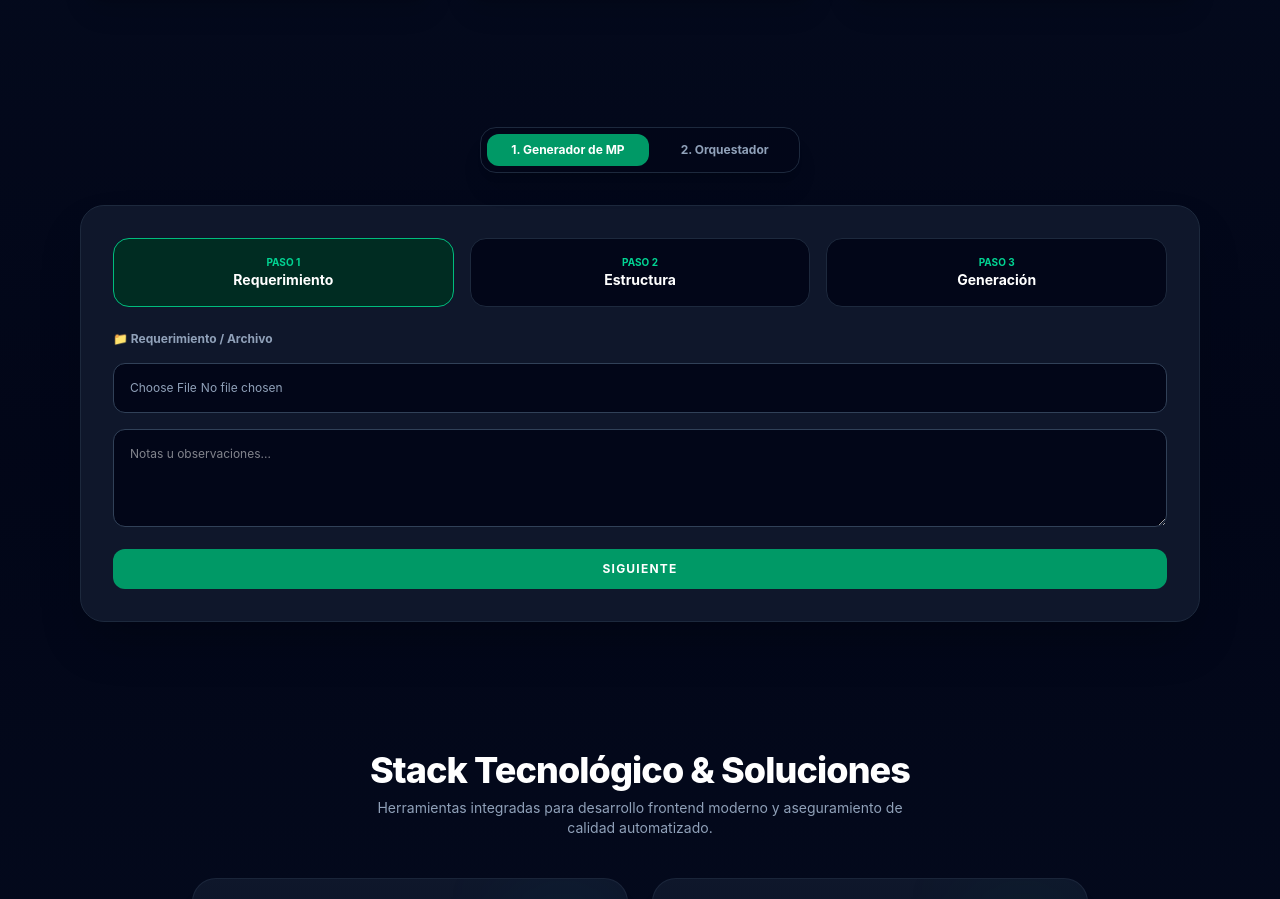
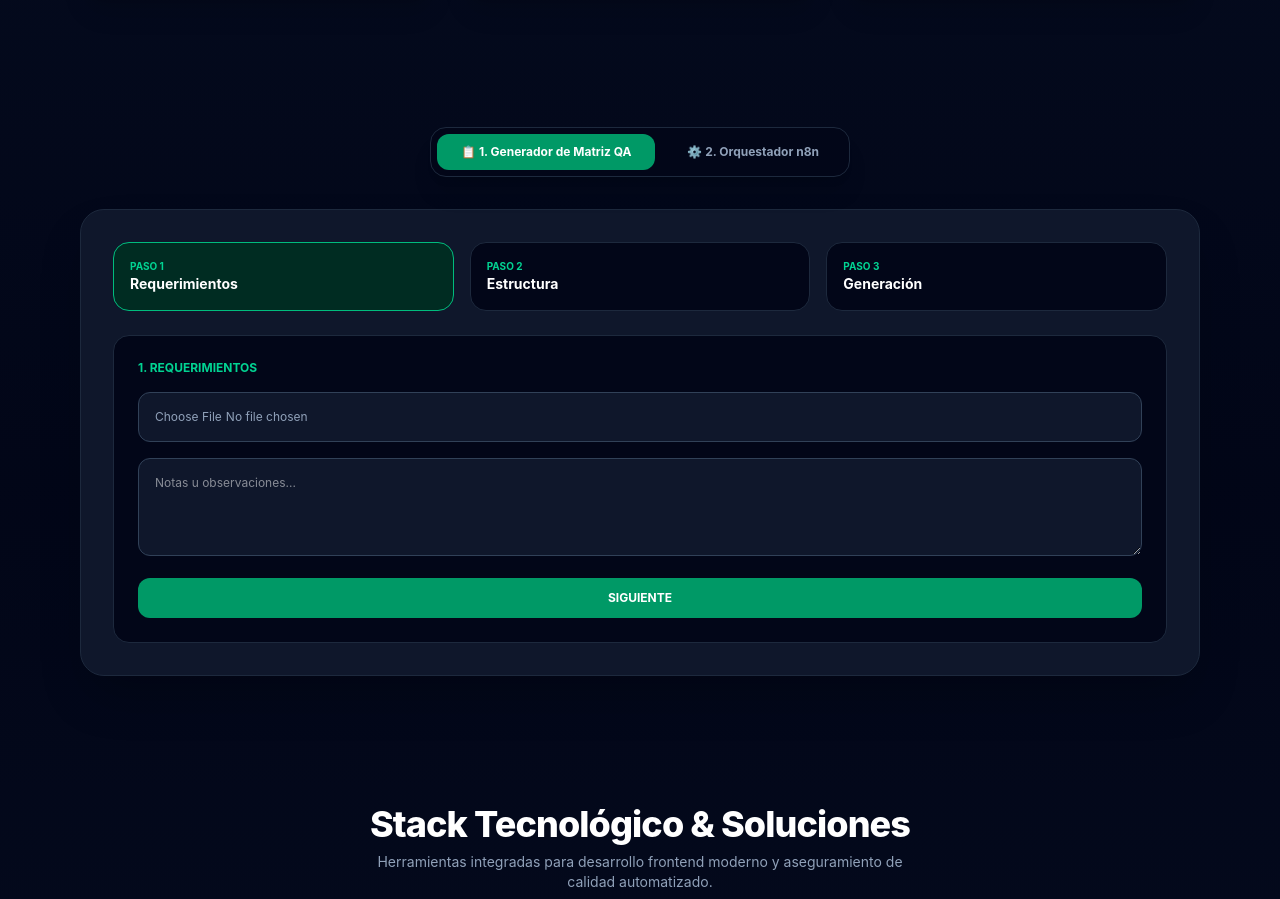
Before and after one commit to hegm840804/portafolio-web, a React (Vite) app: page / in a window 1280 px wide. Shown: the part 1503-2402 px from the top of the page. Built offline with nearby package versions, Linux system fonts and the light colour scheme; the HTML template or start-up script is replaced by a standard one.

Commit message:
feat(final): restaurar diseño premium, 3 pasos funcionales y seguridad invisible

```diff
--- a/src/components/QASuiteStudio.jsx
+++ b/src/components/QASuiteStudio.jsx
@@ -1,96 +1,166 @@
-import { useState, useEffect } from 'react';
-import N8NOrchestrator from './N8NOrchestrator';
+import { useState, useEffect } from "react";
+import N8NOrchestrator from "./N8NOrchestrator";
 
 export default function QASuiteStudio({ onOpenContact }) {
-  // SEGURIDAD INVISIBLE: Bloquea herramientas de dev y selección de texto
+  // SEGURIDAD INVISIBLE
   useEffect(() => {
     const handler = (e) => {
-      if (e.keyCode === 123 || (e.ctrlKey && e.shiftKey && (e.keyCode === 73 || e.keyCode === 74 || e.keyCode === 67))) {
+      if (
+        e.keyCode === 123 ||
+        (e.ctrlKey &&
+          e.shiftKey &&
+          (e.keyCode === 73 || e.keyCode === 74 || e.keyCode === 67))
+      )
         e.preventDefault();
-      }
     };
-    document.addEventListener('keydown', handler);
-    return () => document.removeEventListener('keydown', handler);
+    document.addEventListener("keydown", handler);
+    return () => document.removeEventListener("keydown", handler);
   }, []);
 
-  const [pestanaActiva, setPestanaActiva] = useState('matriz');
+  const [pestanaActiva, setPestanaActiva] = useState("matriz");
   const [pasoMP, setPasoMP] = useState(1);
-  const [nivel, setNivel] = useState('MED');
-  const [archivoReq, setArchivoReq] = useState(null);
-  const [archivoEstructura, setArchivoEstructura] = useState(null);
-  const [requerimiento, setRequerimiento] = useState({ notas: '' });
+  const [nivel, setNivel] = useState("MED");
+  const totalCasos = nivel === "JR" ? 50 : nivel === "MED" ? 100 : 150;
+  const costo = (totalCasos * 250).toLocaleString("es-MX", {
+    style: "currency",
+    currency: "MXN",
+  });
 
-  const totalCasos = nivel === 'JR' ? 50 : nivel === 'MED' ? 100 : 150;
-  const costoEstimado = (totalCasos * 250).toLocaleString('es-MX', { style: 'currency', currency: 'MXN' });
-
-  const listaCasos = Array.from({ length: 15 }, (_, i) => ({
-    id: `TC-SPEI-${String(i + 1).padStart(3, '0')}`,
-    modulo: 'Core SPEI',
-    tipo: i % 2 === 0 ? 'Happy Path' : 'Test to Fail',
-    severidad: 'Crítica'
+  const listaCasos = Array.from({ length: 10 }, (_, i) => ({
+    id: `TC-SPEI-${i + 1}`,
+    tipo: i % 2 === 0 ? "Happy Path" : "Test to Fail",
+    severidad: "Crítica",
   }));
 
   return (
-    <section id="automatizaciones" className="max-w-6xl mx-auto px-4 py-16" onContextMenu={(e) => e.preventDefault()} style={{ WebkitUserSelect: 'none', userSelect: 'none' }}>
+    <section
+      id="automatizaciones"
+      className="max-w-6xl mx-auto px-4 py-16"
+      onContextMenu={(e) => e.preventDefault()}
+      style={{ WebkitUserSelect: "none", userSelect: "none" }}
+    >
+      {/* Pestañas Premium */}
       <div className="text-center mb-8">
         <div className="inline-flex gap-2 bg-slate-950 p-1.5 rounded-2xl border border-slate-800 shadow-xl">
-          <button onClick={() => setPestanaActiva('matriz')} className={`px-6 py-2 rounded-xl text-xs font-bold transition ${pestanaActiva === 'matriz' ? 'bg-emerald-600 text-white' : 'text-slate-400 hover:text-white'}`}>1. Generador de MP</button>
-          <button onClick={() => setPestanaActiva('n8n')} className={`px-6 py-2 rounded-xl text-xs font-bold transition ${pestanaActiva === 'n8n' ? 'bg-cyan-600 text-white' : 'text-slate-400 hover:text-white'}`}>2. Orquestador</button>
+          <button
+            onClick={() => setPestanaActiva("matriz")}
+            className={`px-6 py-2.5 rounded-xl text-xs font-bold transition ${pestanaActiva === "matriz" ? "bg-emerald-600 text-white" : "text-slate-400 hover:text-white"}`}
+          >
+            📋 1. Generador de Matriz QA
+          </button>
+          <button
+            onClick={() => setPestanaActiva("n8n")}
+            className={`px-6 py-2.5 rounded-xl text-xs font-bold transition ${pestanaActiva === "n8n" ? "bg-cyan-600 text-white" : "text-slate-400 hover:text-white"}`}
+          >
+            ⚙️ 2. Orquestador n8n
+          </button>
         </div>
       </div>
 
-      <div className="bg-slate-900 border border-slate-800 rounded-3xl p-8 shadow-2xl space-y-8">
-        {pestanaActiva === 'matriz' ? (
-          <div className="space-y-6">
-            <div className="grid grid-cols-3 gap-4">
-              {[1, 2, 3].map(p => (
-                <button key={p} onClick={() => setPasoMP(p)} className={`p-4 rounded-2xl border ${pasoMP === p ? 'bg-emerald-950 border-emerald-500' : 'bg-slate-950 border-slate-800'}`}>
-                  <p className="text-[10px] text-emerald-400 font-bold uppercase">Paso {p}</p>
-                  <p className="text-sm font-bold text-white">{p === 1 ? 'Requerimiento' : p === 2 ? 'Estructura' : 'Generación'}</p>
+      <div className="bg-slate-900 border border-slate-800 rounded-3xl p-8 shadow-2xl space-y-6">
+        {pestanaActiva === "matriz" ? (
+          <div className="space-y-6 animate-fadeIn">
+            {/* Tarjetas de Pasos Premium */}
+            <div className="grid grid-cols-1 sm:grid-cols-3 gap-4">
+              {[1, 2, 3].map((p) => (
+                <button
+                  key={p}
+                  onClick={() => setPasoMP(p)}
+                  className={`p-4 rounded-2xl border text-left transition ${pasoMP === p ? "bg-emerald-950 border-emerald-500" : "bg-slate-950 border-slate-800"}`}
+                >
+                  <p className="text-[10px] text-emerald-400 font-bold uppercase">
+                    Paso {p}
+                  </p>
+                  <p className="text-sm font-bold text-white">
+                    {p === 1
+                      ? "Requerimientos"
+                      : p === 2
+                        ? "Estructura"
+                        : "Generación"}
+                  </p>
                 </button>
               ))}
             </div>
 
+            {/* Contenido Paso 1 */}
             {pasoMP === 1 && (
-              <div className="space-y-4 animate-fadeIn">
-                <label className="block text-xs font-bold text-slate-400">📁 Requerimiento / Archivo</label>
-                <input type="file" onChange={(e) => setArchivoReq(e.target.files[0]?.name)} className="w-full bg-slate-950 border border-slate-700 p-4 rounded-xl text-xs text-slate-400" />
-                <textarea placeholder="Notas u observaciones..." value={requerimiento.notas} onChange={(e) => setRequerimiento({...requerimiento, notas: e.target.value})} className="w-full bg-slate-950 border border-slate-700 p-4 rounded-xl text-white text-xs" rows="4" />
-                <button onClick={() => setPasoMP(2)} className="bg-emerald-600 w-full py-3 rounded-xl text-xs font-bold text-white uppercase tracking-widest cursor-pointer">Siguiente</button>
+              <div className="bg-slate-950 border border-slate-800 p-6 rounded-2xl space-y-4">
+                <h4 className="text-xs font-bold text-emerald-400 uppercase">
+                  1. Requerimientos
+                </h4>
+                <input
+                  type="file"
+                  className="w-full bg-slate-900 border border-slate-700 p-4 rounded-xl text-xs text-slate-400"
+                />
+                <textarea
+                  placeholder="Notas u observaciones..."
+                  className="w-full bg-slate-900 border border-slate-700 p-4 rounded-xl text-white text-xs"
+                  rows="4"
+                />
+                <button
+                  onClick={() => setPasoMP(2)}
+                  className="bg-emerald-600 w-full py-3 rounded-xl text-xs font-bold text-white uppercase"
+                >
+                  Siguiente
+                </button>
               </div>
             )}
 
-            {pasoMP === 2 && (
-              <div className="space-y-4 animate-fadeIn">
-                <label className="block text-xs font-bold text-slate-400">📊 Formato / Estructura</label>
-                <input type="file" onChange={(e) => setArchivoEstructura(e.target.files[0]?.name)} className="w-full bg-slate-950 border border-slate-700 p-4 rounded-xl text-xs text-slate-400" />
-                <button onClick={() => setPasoMP(3)} className="bg-cyan-600 w-full py-3 rounded-xl text-xs font-bold text-white uppercase tracking-widest cursor-pointer">Generar Matriz</button>
-              </div>
-            )}
-
+            {/* Contenido Paso 3 (Tabla) */}
             {pasoMP === 3 && (
-              <div className="space-y-4 animate-fadeIn">
+              <div className="space-y-4">
                 <div className="flex gap-2">
-                  {['JR', 'MED', 'SR'].map(n => (
-                    <button key={n} onClick={() => setNivel(n)} className={`flex-1 py-2 rounded-lg text-xs font-bold ${nivel === n ? 'bg-emerald-600' : 'bg-slate-800 text-slate-400'}`}>{n}</button>
+                  {["JR", "MED", "SR"].map((n) => (
+                    <button
+                      key={n}
+                      onClick={() => setNivel(n)}
+                      className={`flex-1 py-2 rounded-lg text-xs font-bold ${nivel === n ? "bg-purple-600" : "bg-slate-800 text-slate-400"}`}
+                    >
+                      {n}
+                    </button>
                   ))}
                 </div>
                 <div className="bg-slate-950 border border-slate-800 rounded-2xl overflow-hidden">
                   <table className="w-full text-xs text-left">
-                    <thead className="bg-slate-900 text-emerald-400 uppercase"><tr><th className="p-3">ID</th><th className="p-3">Tipo</th><th className="p-3">Severidad</th></tr></thead>
-                    <tbody>
-                      {listaCasos.map((c, i) => <tr key={i} className="border-t border-slate-800"><td className="p-3">{c.id}</td><td className="p-3">{c.tipo}</td><td className="p-3">{c.severidad}</td></tr>)}
+                    <thead className="bg-slate-900 text-emerald-400 uppercase">
+                      <tr>
+                        <th className="p-4">ID</th>
+                        <th className="p-4">Tipo</th>
+                        <th className="p-4">Severidad</th>
+                      </tr>
+                    </thead>
+                    <tbody className="divide-y divide-slate-800">
+                      {listaCasos.map((c, i) => (
+                        <tr key={i}>
+                          <td className="p-4">{c.id}</td>
+                          <td className="p-4">{c.tipo}</td>
+                          <td className="p-4">{c.severidad}</td>
+                        </tr>
+                      ))}
                     </tbody>
                   </table>
                 </div>
-                <div className="bg-emerald-950 p-6 rounded-2xl flex justify-between items-center border border-emerald-500/30">
-                  <span className="text-3xl font-black text-white">{costoEstimado}</span>
-                  <button onClick={() => onOpenContact(`Solicito MP de ${totalCasos} casos. Costo: ${costoEstimado}`)} className="bg-white text-emerald-900 font-bold px-6 py-3 rounded-xl text-xs cursor-pointer">Solicitar MP Completa</button>
+                <div className="bg-gradient-to-r from-emerald-950 to-teal-950 p-6 rounded-2xl flex justify-between items-center border border-emerald-500/30">
+                  <span className="text-3xl font-black text-white">
+                    {costo}
+                  </span>
+                  <button
+                    onClick={() =>
+                      onOpenContact(
+                        `Solicito MP de ${totalCasos} casos. Costo: ${costo}`,
+                      )
+                    }
+                    className="bg-white text-emerald-900 font-bold px-6 py-3 rounded-xl text-xs"
+                  >
+                    Solicitar MP Completa
+                  </button>
                 </div>
               </div>
             )}
           </div>
-        ) : <N8NOrchestrator />}
+        ) : (
+          <N8NOrchestrator />
+        )}
       </div>
     </section>
   );
```
